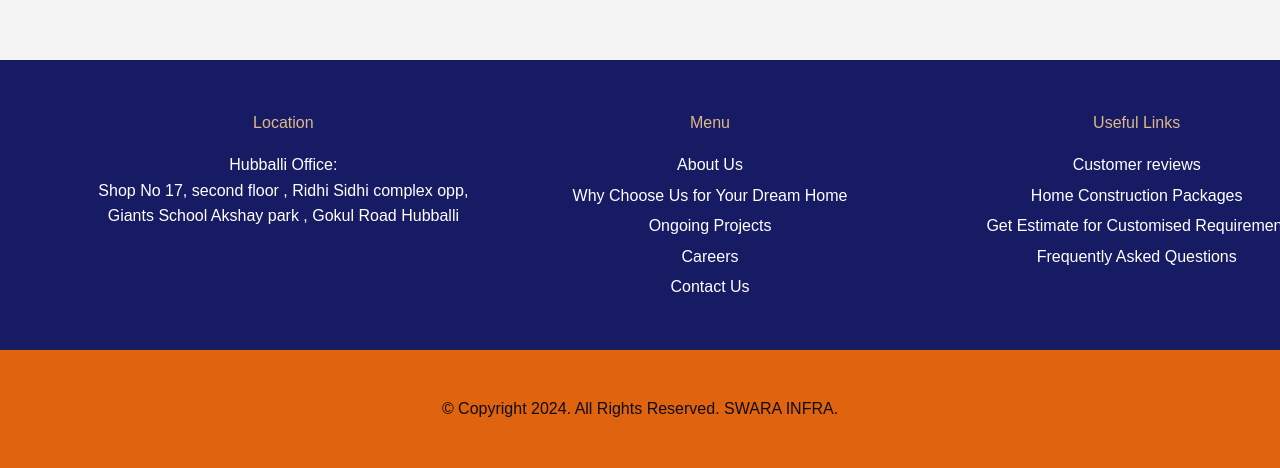
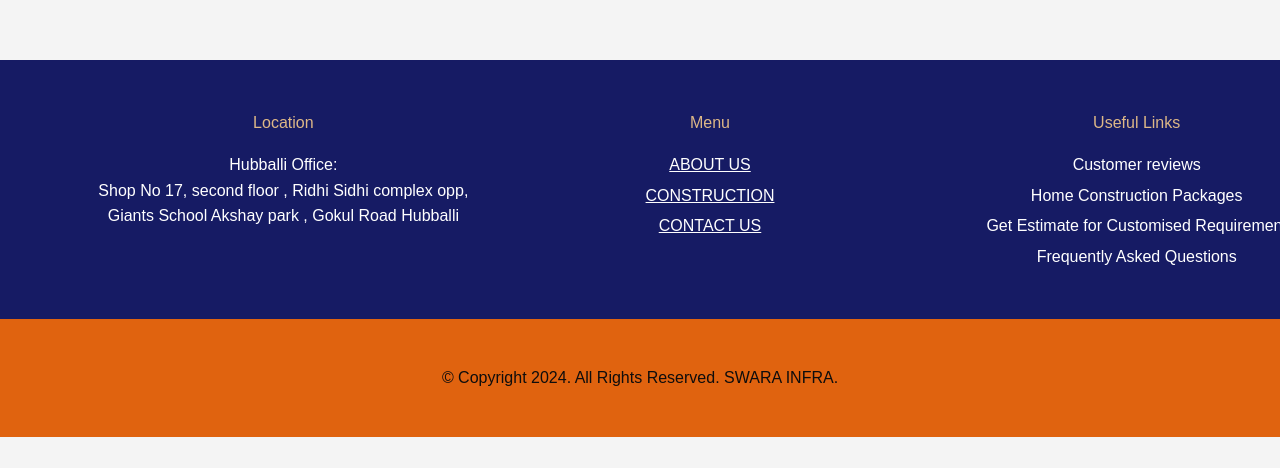
Before and after one commit to MANJU4440/SwaraInfra, a React (Create React App) app: page / in a window 1280 px wide. Shown: the part 1022-1490 px from the top of the page. After the commit the page ends 1459 px from the top, so only its background shows below. Built offline with nearby package versions, Linux system fonts and the light colour scheme; no server answers.

Commit message:
removed lines from aboutus page

```diff
--- a/src/components/Footer.jsx
+++ b/src/components/Footer.jsx
@@ -1,5 +1,6 @@
 // Footer.js
 import React from 'react';
+import { Link } from 'react-router-dom';
 import '../stylesheet/footer.css';
 // import '../stylesheet/header.css';
 import WhatsappIcon from '../assets/whatsappicon.png';
@@ -30,11 +31,11 @@
           <div className="footer-section">
             <h3>Menu</h3>
             <ul>
-              <li>About Us</li>
-              <li>Why Choose Us for Your Dream Home</li>
-              <li>Ongoing Projects</li>
-              <li>Careers</li>
-              <li>Contact Us</li>
+              <li><Link style={{color:'white'}} to="/aboutus" >ABOUT US</Link></li>
+
+              <li><Link style={{color:'white'}} to="*">CONSTRUCTION</Link></li>
+
+              <li><Link style={{color:'white'}} to="/contact" >CONTACT US</Link></li>
             </ul>
           </div>
           <div className="footer-section">
--- a/src/pages/AboutUs.jsx
+++ b/src/pages/AboutUs.jsx
@@ -25,10 +25,7 @@
                 <h2>About <span>Us</span></h2>
                 <p id="first">(BUILDING AS PER <span>YOUR CONVENIENCE</span>...)</p>
                 <p id="next">
-                    SwaraInfra is a one-stop solution for all your home construction needs, providing the most
-                    comprehensive, turnkey, end-to-end services and solutions for all your home building requirements
-                    and desires. If you own land, choose us to convert your dream home construction into reality by
-                    involving yourselves with our civil experts.
+                Swarainfra turns that dream into reality. We're your one-stop shop for everything home construction. From expert civil engineers to a team that oversees every detail, we handle it all. Consider us your partner, guiding you through the process and ensuring your vision comes to life.
                 </p>
             </div>
             <img src={abus} alt="home construction image" />
```
